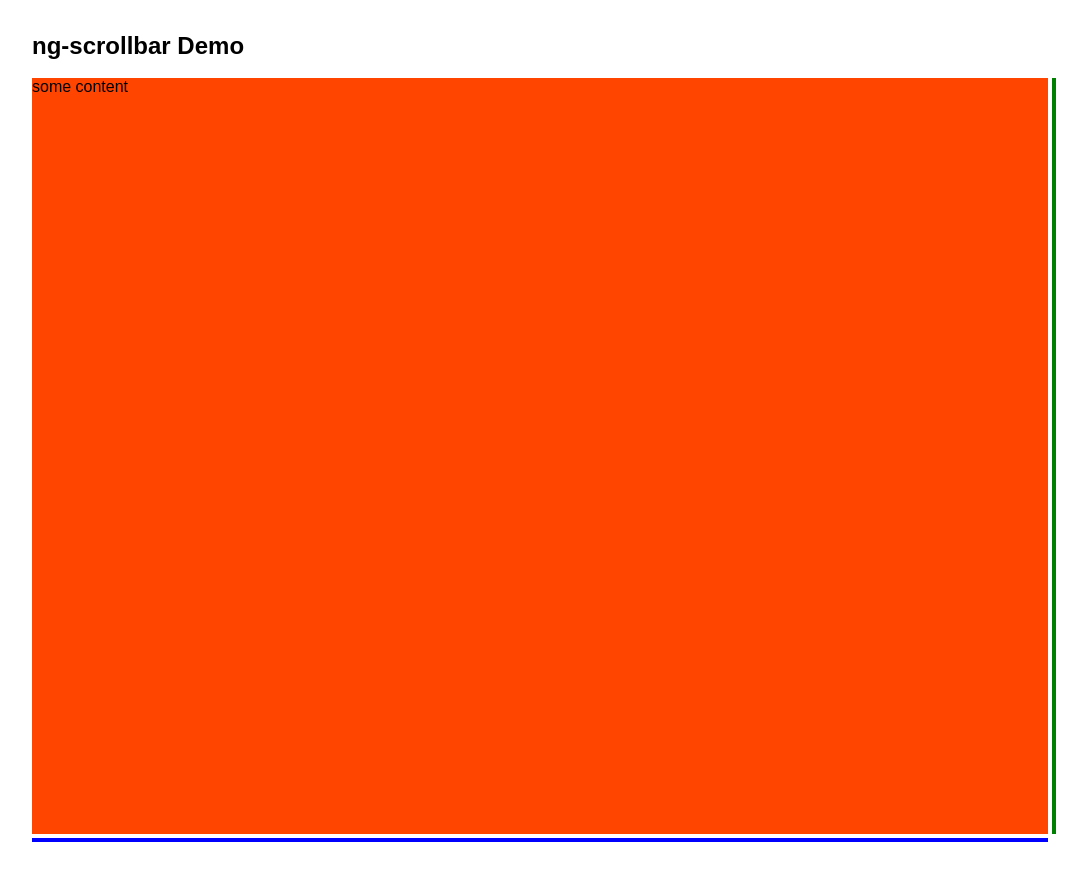
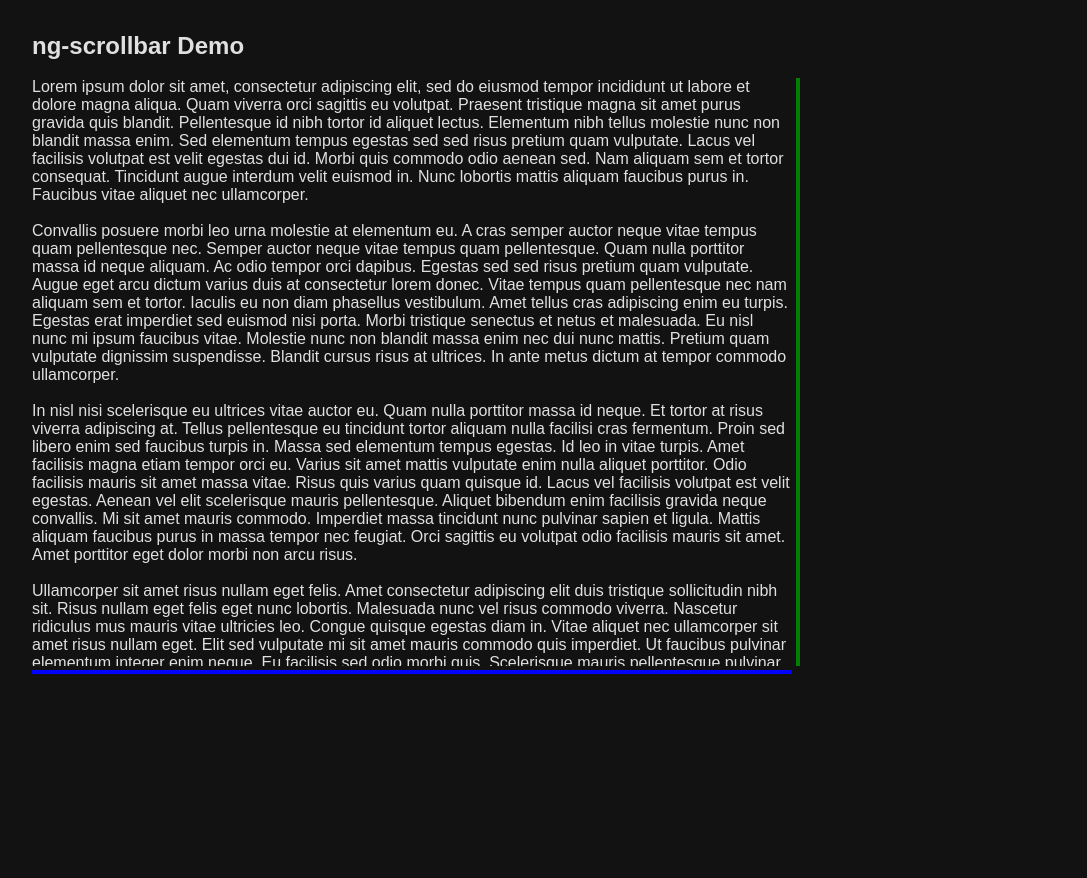
Before and after one commit to mdg1019/ng-scrollpanel, an Angular app: page / in a window 1280 px wide. Shown: the whole page, without its empty margins (0-1087 px from the left). After the commit the page ends 800 px from the top, so only its background shows below. Built offline with nearby package versions, Linux system fonts and the light colour scheme.

Commit message:
Went dark mode and hid the native scrollbars.

```diff
--- a/projects/demo/src/app/app.component.css
+++ b/projects/demo/src/app/app.component.css
@@ -1,4 +1,4 @@
 .scrollpanel-container {
-  width: 1024px;
-  height: 768px;
+  width: 768px;
+  height: 600px;
 }
--- a/projects/demo/src/app/app.component.html
+++ b/projects/demo/src/app/app.component.html
@@ -2,6 +2,61 @@
 <br>
 <div class="scrollpanel-container">
   <ng-scrollpanel>
-    some content
+    <p>
+      Lorem ipsum dolor sit amet, consectetur adipiscing elit, sed do eiusmod tempor incididunt ut labore et dolore
+      magna aliqua. Quam viverra orci sagittis eu volutpat. Praesent tristique magna sit amet purus gravida quis
+      blandit. Pellentesque id nibh tortor id aliquet lectus. Elementum nibh tellus molestie nunc non blandit massa
+      enim. Sed elementum tempus egestas sed sed risus pretium quam vulputate. Lacus vel facilisis volutpat est velit
+      egestas dui id. Morbi quis commodo odio aenean sed. Nam aliquam sem et tortor consequat. Tincidunt augue interdum
+      velit euismod in. Nunc lobortis mattis aliquam faucibus purus in. Faucibus vitae aliquet nec ullamcorper.
+    </p>
+    <br>
+    <p>
+      Convallis posuere morbi leo urna molestie at elementum eu. A cras semper auctor neque vitae tempus quam
+      pellentesque nec. Semper auctor neque vitae tempus quam pellentesque. Quam nulla porttitor massa id neque aliquam.
+      Ac odio tempor orci dapibus. Egestas sed sed risus pretium quam vulputate. Augue eget arcu dictum varius duis at
+      consectetur lorem donec. Vitae tempus quam pellentesque nec nam aliquam sem et tortor. Iaculis eu non diam
+      phasellus vestibulum. Amet tellus cras adipiscing enim eu turpis. Egestas erat imperdiet sed euismod nisi porta.
+      Morbi tristique senectus et netus et malesuada. Eu nisl nunc mi ipsum faucibus vitae. Molestie nunc non blandit
+      massa enim nec dui nunc mattis. Pretium quam vulputate dignissim suspendisse. Blandit cursus risus at ultrices. In
+      ante metus dictum at tempor commodo ullamcorper.
+    </p>
+    <br>
+    <p>
+      In nisl nisi scelerisque eu ultrices vitae auctor eu. Quam nulla porttitor massa id neque. Et tortor at risus
+      viverra adipiscing at. Tellus pellentesque eu tincidunt tortor aliquam nulla facilisi cras fermentum. Proin sed
+      libero enim sed faucibus turpis in. Massa sed elementum tempus egestas. Id leo in vitae turpis. Amet facilisis
+      magna etiam tempor orci eu. Varius sit amet mattis vulputate enim nulla aliquet porttitor. Odio facilisis mauris
+      sit amet massa vitae. Risus quis varius quam quisque id. Lacus vel facilisis volutpat est velit egestas. Aenean
+      vel elit scelerisque mauris pellentesque. Aliquet bibendum enim facilisis gravida neque convallis. Mi sit amet
+      mauris commodo. Imperdiet massa tincidunt nunc pulvinar sapien et ligula. Mattis aliquam faucibus purus in massa
+      tempor nec feugiat. Orci sagittis eu volutpat odio facilisis mauris sit amet. Amet porttitor eget dolor morbi non
+      arcu risus.
+    </p>
+    <br>
+    <p>
+      Ullamcorper sit amet risus nullam eget felis. Amet consectetur adipiscing elit duis tristique sollicitudin nibh
+      sit. Risus nullam eget felis eget nunc lobortis. Malesuada nunc vel risus commodo viverra. Nascetur ridiculus mus
+      mauris vitae ultricies leo. Congue quisque egestas diam in. Vitae aliquet nec ullamcorper sit amet risus nullam
+      eget. Elit sed vulputate mi sit amet mauris commodo quis imperdiet. Ut faucibus pulvinar elementum integer enim
+      neque. Eu facilisis sed odio morbi quis. Scelerisque mauris pellentesque pulvinar pellentesque. Amet aliquam id
+      diam maecenas ultricies mi eget. Quam nulla porttitor massa id neque aliquam vestibulum. Convallis tellus id
+      interdum velit laoreet id. Et malesuada fames ac turpis egestas integer eget. Leo a diam sollicitudin tempor. Sed
+      cras ornare arcu dui vivamus arcu felis bibendum ut. Ut sem viverra aliquet eget sit amet tellus cras adipiscing.
+      Semper auctor neque vitae tempus quam pellentesque nec. Dapibus ultrices in iaculis nunc sed augue lacus viverra.
+    </p>
+    <br>
+    <p>
+      Lobortis mattis aliquam faucibus purus in massa. Purus viverra accumsan in nisl. Auctor augue mauris augue neque
+      gravida in fermentum et sollicitudin. A diam maecenas sed enim ut sem. Mauris pellentesque pulvinar pellentesque
+      habitant morbi. Justo laoreet sit amet cursus sit amet dictum. Sit amet purus gravida quis blandit turpis cursus
+      in hac. Id eu nisl nunc mi ipsum faucibus vitae. In metus vulputate eu scelerisque felis imperdiet proin. Etiam
+      erat velit scelerisque in dictum non consectetur. Non arcu risus quis varius. Volutpat diam ut venenatis tellus
+      in. At imperdiet dui accumsan sit amet nulla. Magna etiam tempor orci eu lobortis elementum. Pellentesque nec nam
+      aliquam sem et tortor consequat. Aenean euismod elementum nisi quis eleifend quam adipiscing vitae.
+    </p>
+    <br>
+    <p>
+
   </ng-scrollpanel>
 </div>
--- a/projects/demo/src/styles.css
+++ b/projects/demo/src/styles.css
@@ -10,4 +10,6 @@ body {
     box-sizing: border-box;
     padding: 2rem;
     font-family: Arial, Helvetica, sans-serif;
+    color: rgba(255, 255, 255, .87);
+    background-color: #121212;
 }
--- a/projects/ng-scrollpanel/src/lib/ng-scrollpanel.component.css
+++ b/projects/ng-scrollpanel/src/lib/ng-scrollpanel.component.css
@@ -14,12 +14,12 @@
 :host {
   width: 100%;
   height: 100%;
-  background-color: blueviolet;
 }
 
 .container {
   width: 100%;
   height: 100%;
+  overflow: hidden;
   display: grid;
   grid-template-columns: 1fr calc(var(--v-scrollbar-margin-left) + var(--v-scrollbar-width));
   grid-template-rows: 1fr 12px;
@@ -28,7 +28,14 @@
 .content {
   grid-row: 1 / 2;
   grid-column: 1 / 2;
-  background-color: orangered;
+
+  overflow: auto;
+  -ms-overflow-style: none;
+  scrollbar-width: none;
+}
+
+.content::-webkit-scrollbar {
+  display: none;
 }
 
 .vertical-scrollbar {
--- a/projects/ng-scrollpanel/src/lib/ng-scrollpanel.component.ts
+++ b/projects/ng-scrollpanel/src/lib/ng-scrollpanel.component.ts
@@ -1,15 +1,27 @@
-import { Component, OnInit } from '@angular/core';
+import { AfterViewInit, Component, ElementRef, OnInit, ViewChild } from '@angular/core';
 
 @Component({
   selector: 'ng-scrollpanel',
   templateUrl: './ng-scrollpanel.component.html',
   styleUrls: ['./ng-scrollpanel.component.css']
 })
-export class NgScrollpanelComponent implements OnInit {
+export class NgScrollpanelComponent implements OnInit, AfterViewInit {
+  @ViewChild('content') content?: ElementRef;
 
   constructor() { }
 
   ngOnInit(): void {
   }
 
+  ngAfterViewInit(): void {
+    console.log('content:', this.content)
+    this.content!.nativeElement.onscroll = this.onScroll
+  }
+
+  onScroll = (event: any): void => {
+    const number = event.srcElement.scrollTop;
+    console.log(event)
+    console.log('I am scrolling ' + number);
+  }
+
 }
```
